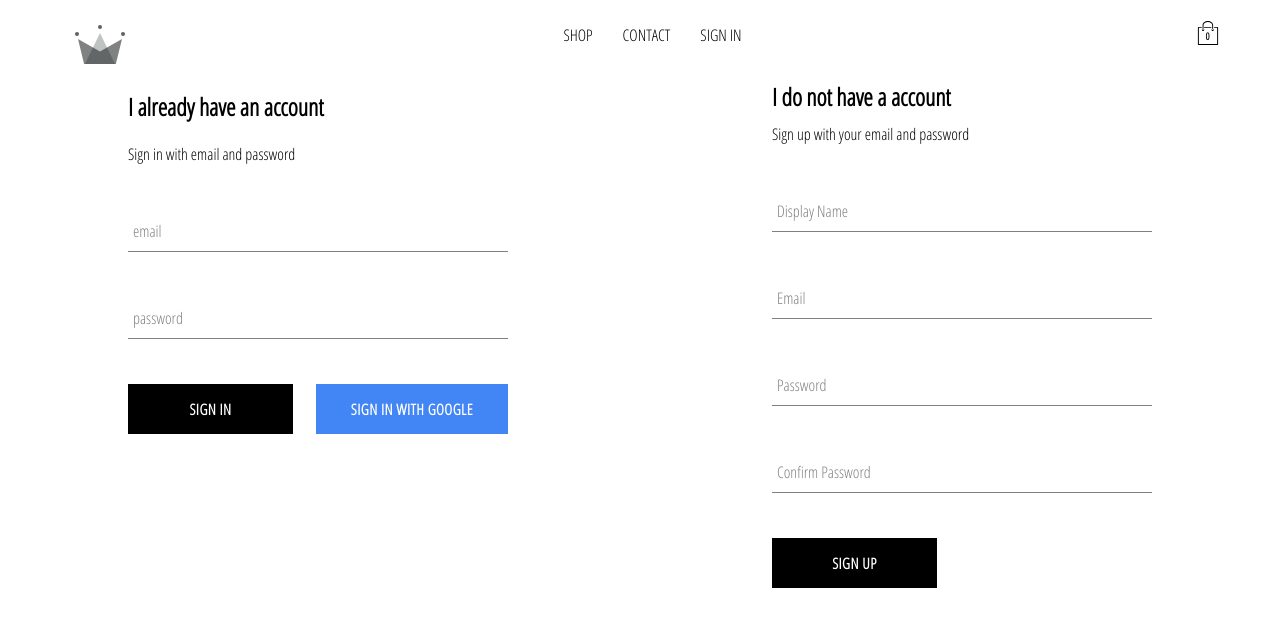
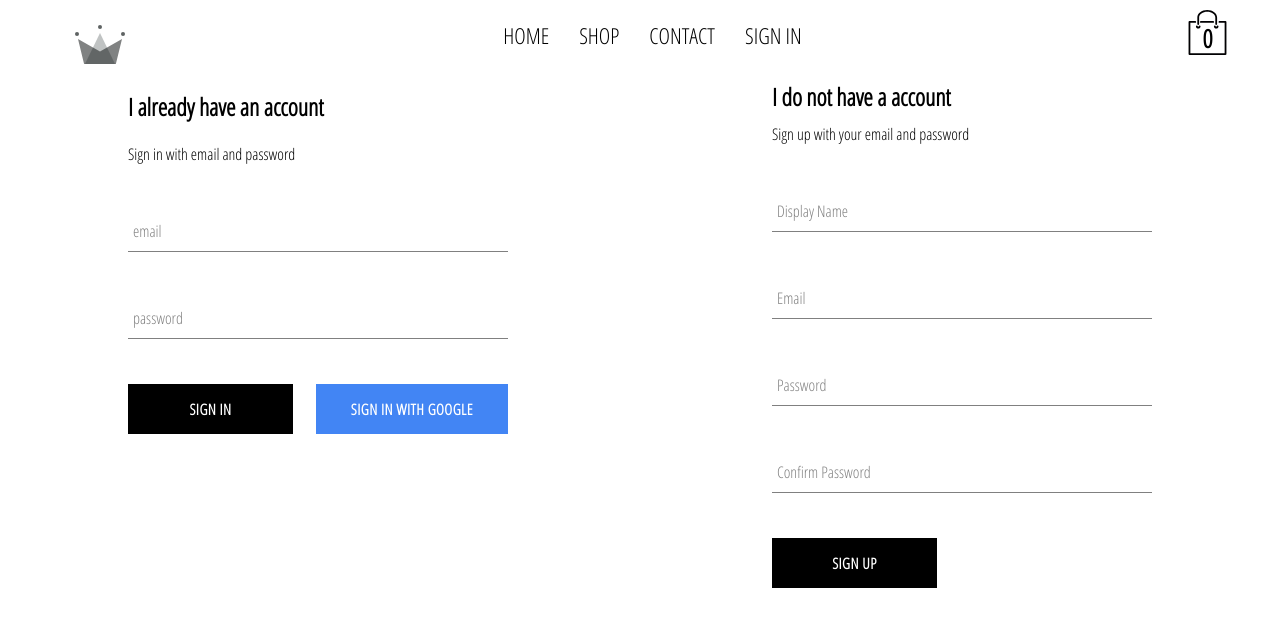
Before and after one commit to albert-anthony6/crwn-clothing, a React (Create React App) app: page /signin in a window 1280 px wide. Shown: the top 626 px of the page. Built offline with nearby package versions, Linux system fonts and the light colour scheme; no server answers.

Commit message:
finished making app responsive and improved burger menu with event listeners

```diff
--- a/src/components/cart-icon/CartIcon.scss
+++ b/src/components/cart-icon/CartIcon.scss
@@ -8,14 +8,24 @@
     cursor: pointer;
 
     .shopping-icon{
-        width: 24px;
-        height: 24px;
+        width: 45px;
+        height: 45px;
+
+        @media screen and (max-width: 800px){
+            width: 24px;
+            height: 24px;
+        }
     }
 
     .item-count{
         position: absolute;
-        font-size: 10px;
+        font-size: 25px;
         font-weight: bold;
-        bottom: 12px;
+        bottom: 0px;
+
+        @media screen and (max-width: 800px){
+            bottom: 12px;
+            font-size: 10px;
+        }
     }
 }
--- a/src/components/collection-item/CollectionItem.scss
+++ b/src/components/collection-item/CollectionItem.scss
@@ -60,6 +60,10 @@
 
     @media screen and (max-width: 800px){
       width: 48%;
+      .custom-button{
+        display: block;
+        opacity: 0.85;
+      }
     }
 
     @media screen and (max-width: 500px){
--- a/src/components/header/Header.jsx
+++ b/src/components/header/Header.jsx
@@ -13,29 +13,53 @@ import {selectCurrentUser} from '../../redux/user/userSelectors';
 
 import {connect} from 'react-redux';
 
-const Header = ({currentUser, hidden}) => (
+// ******************************************************
+
+class Header extends React.Component{
+    constructor(){
+        super();
+        this.state={
+            bool: null
+        }
+    }
+
+    togg = () => {
+        this.setState({
+            bool: !this.state.bool
+        })
+    }
+
+    render(){
+        return(
             <div className="header">
-        <Link className="logo-container" to="/">
+                <Link className="logo-container" onClick={() => this.togg()} to="/">
                     <Logo className="logo"/>
                 </Link>
-        <input type="checkbox" id="toggle"/>
+                <input type="checkbox" checked={this.state.bool} id="toggle"/>
                 <div className="options">
-            <Link className="option" to="/shop">
+                    <Link className="option" onClick={() => this.togg()} to="/">
+                        HOME
+                    </Link>
+                    <Link className="option" onClick={() => this.togg()} to="/shop">
                         SHOP
                     </Link>
 
-            <Link className="option" to="/shop">
+                    <Link className="option" onClick={() => this.togg()} to="/shop">
                         CONTACT
                     </Link>
-            {currentUser ? <div className="option" onClick={() => auth.signOut()}>SIGN OUT</div> : <Link className="option" to='/signin'>SIGN IN</Link>}
+                    {this.props.currentUser ? <div className="option" onClick={() => auth.signOut()}>SIGN OUT</div> : <Link className="option" onClick={() => this.togg()} to='/signin'>SIGN IN</Link>}
                 </div>
+                <div onClick={this.state.bool ? () => this.togg() : null}>
                     <CartIcon className="cart-icon"/>
-        <label htmlFor="toggle">&#9776;</label>
+                </div>
+                <label onClick={() => this.togg()} htmlFor="toggle">&#9776;</label>
                 {
-            hidden ? null : <CartDropdown/>
+                    this.props.hidden ? null : <CartDropdown/>
                 }
             </div>
         );
+    }
+};
 
 const mapStateToProps = createStructuredSelector({
     currentUser: selectCurrentUser,
@@ -43,3 +67,5 @@ const mapStateToProps = createStructuredSelector({
 });
 
 export default connect(mapStateToProps)(Header);
+
+// checked={`${hidden ? "false" : ""}`}
--- a/src/components/header/Header.scss
+++ b/src/components/header/Header.scss
@@ -9,6 +9,7 @@
   left: 0px;
   z-index: 999;
   padding: 0 50px;
+  font-size: 22px;
 
   .logo-container {
     height: 100%;
@@ -17,7 +18,6 @@
   }
 
   .options {
-    // width: 50%;
     height: 100%;
     display: flex;
     align-items: center;
@@ -44,20 +44,24 @@
 
   @media screen and (max-width: 800px){
     margin-bottom: 15px;
+
+    .options .option{
+      padding: 10px 7px;
+    }
+  }
+
+  @media screen and (max-width: 700px){
+    font-size: 1.2em;
   }
 
   @media screen and (max-width: 500px){
     label{
       display: block;
       cursor: pointer;
-      // margin: 28px 48px 0 0;
-      // margin-top: 5vh;
       margin-top: 28px;
     }
 
     .cart-icon{
-      // margin-top: 25px;
-      // margin-top: 5vh;
       margin-top: 28px;
     }
 
@@ -74,7 +78,6 @@
 
       .option{
         color: white;
-        // display: none;
       }
     }
 
--- a/src/components/menu-item/MenuItem.scss
+++ b/src/components/menu-item/MenuItem.scss
@@ -73,6 +73,10 @@
       &.large{
         height: 32vh;
       }
+
+      .content{
+        opacity: 0.9;
+      }
     }
 
     @media screen and (max-width: 480px){
```
Lines whose indentation alone changed are shown as unchanged.
